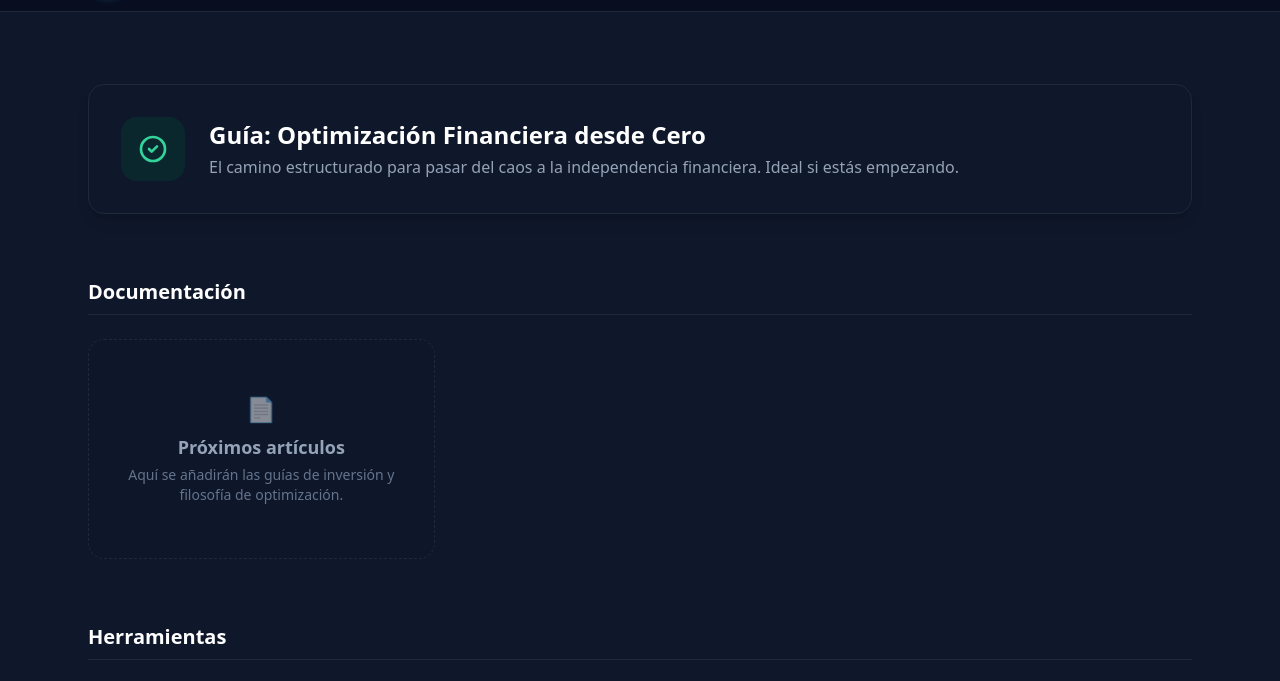
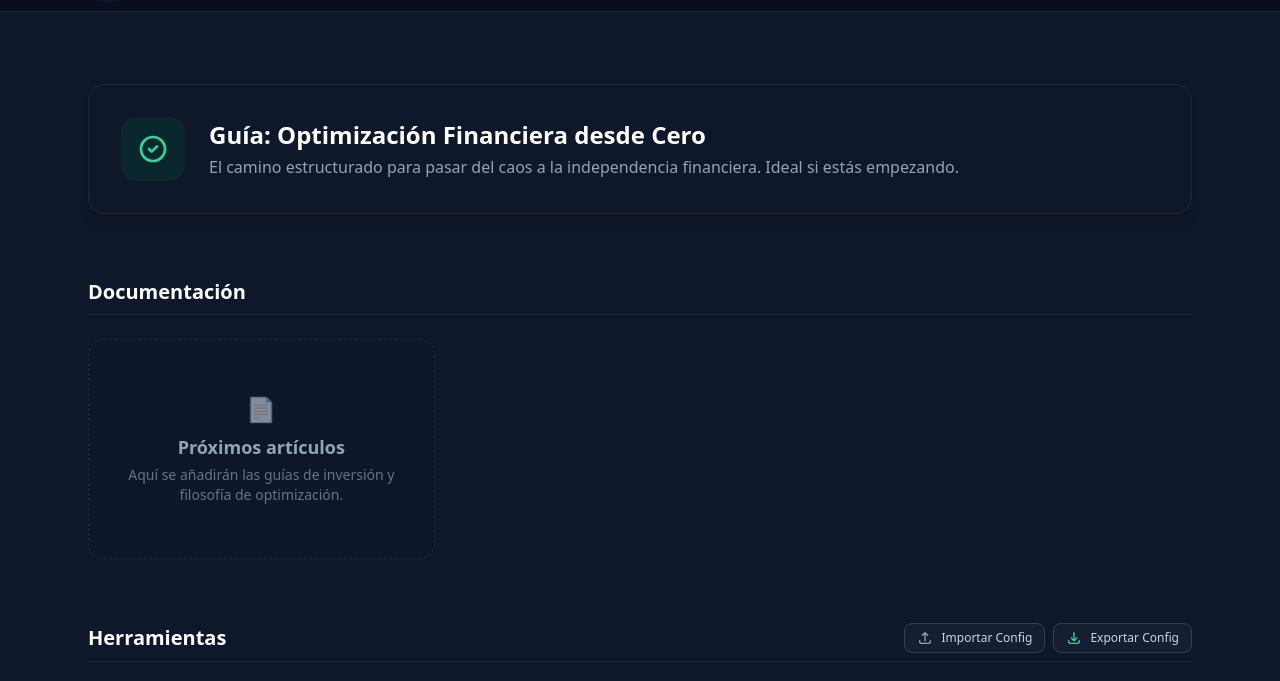
Before and after one commit to manoelfolgueira/manoelfolgueira.es, an Eleventy site: page src/index.njk in a window 1280 px wide. Shown: the part 61-742 px from the top of the page. Built offline with nearby package versions, Linux system fonts and the light colour scheme; Eleventy itself is replaced by a stand-in of ours; files that its build step writes are made by us from their sources.

Commit message:
[feature/dashboard-3] feat: improve dashboard

```diff
--- a/src/index.njk
+++ b/src/index.njk
@@ -5,6 +5,7 @@ title: Panel
 
 <div class="space-y-16 py-6" style="scroll-behavior: smooth;">
 
+    <!-- El bloque protagonista -->
     <a href="/" class="group flex items-center gap-6 p-8 rounded-2xl bg-slate-900 border border-slate-800 hover:border-slate-700 transition shadow-lg">
         <div class="flex-shrink-0 w-16 h-16 rounded-2xl bg-emerald-900/30 flex items-center justify-center text-emerald-400 group-hover:scale-105 transition-transform">
             <svg xmlns="http://www.w3.org/2000/svg" class="h-8 w-8" fill="none" viewBox="0 0 24 24" stroke="currentColor" stroke-width="2">
@@ -17,9 +18,9 @@ title: Panel
         </div>
     </a>
 
+    <!-- SECCIÓN: DOCUMENTACIÓN -->
     <section id="documentacion" class="scroll-mt-24">
         <h3 class="text-xl font-bold text-white mb-6 border-b border-slate-800 pb-2">Documentación</h3>
-
         <div class="grid gap-8 md:grid-cols-2 lg:grid-cols-3">
             <div class="p-8 rounded-2xl bg-slate-900/50 border border-slate-800 border-dashed flex flex-col justify-center items-center text-center min-h-[220px]">
                 <span class="text-2xl mb-2 opacity-50">📄</span>
@@ -29,8 +30,26 @@ title: Panel
         </div>
     </section>
 
+    <!-- SECCIÓN: HERRAMIENTAS -->
     <section id="herramientas" class="scroll-mt-24">
-        <h3 class="text-xl font-bold text-white mb-6 border-b border-slate-800 pb-2">Herramientas</h3>
+        <!-- Cabecera modificada con Botones de Configuración -->
+        <div class="flex flex-col sm:flex-row sm:items-center justify-between mb-6 border-b border-slate-800 pb-2 gap-4">
+            <h3 class="text-xl font-bold text-white">Herramientas</h3>
+            <div class="flex gap-2">
+                <!-- Botón Importar -->
+                <button onclick="document.getElementById('fileImport').click()" class="px-3 py-1.5 text-xs font-medium bg-slate-800/50 hover:bg-slate-700 text-slate-300 rounded-lg border border-slate-700 transition flex items-center gap-2">
+                    <svg xmlns="http://www.w3.org/2000/svg" class="h-4 w-4 text-slate-400" fill="none" viewBox="0 0 24 24" stroke="currentColor"><path stroke-linecap="round" stroke-linejoin="round" stroke-width="2" d="M4 16v1a3 3 0 003 3h10a3 3 0 003-3v-1m-4-8l-4-4m0 0L8 8m4-4v12" /></svg>
+                    Importar Config
+                </button>
+                <!-- Botón Exportar -->
+                <button onclick="exportarConfig()" class="px-3 py-1.5 text-xs font-medium bg-slate-800/50 hover:bg-slate-700 text-slate-300 rounded-lg border border-slate-700 transition flex items-center gap-2">
+                    <svg xmlns="http://www.w3.org/2000/svg" class="h-4 w-4 text-emerald-400" fill="none" viewBox="0 0 24 24" stroke="currentColor"><path stroke-linecap="round" stroke-linejoin="round" stroke-width="2" d="M4 16v1a3 3 0 003 3h10a3 3 0 003-3v-1m-4-4l-4 4m0 0l-4-4m4 4V4" /></svg>
+                    Exportar Config
+                </button>
+                <!-- Input invisible para subir el archivo .json -->
+                <input type="file" id="fileImport" class="hidden" accept=".json" onchange="importarConfig(event)">
+            </div>
+        </div>
 
         <div class="grid gap-8 md:grid-cols-2 lg:grid-cols-3">
             {% set tools = [
@@ -56,7 +75,6 @@ title: Panel
                         <span>{{ item.label }}</span>
                         <span class="inline-block transition-transform group-hover/btn:translate-x-0.5">→</span>
                     </a>
-
                     <a href="{{ item.url }}" target="_blank" rel="noopener noreferrer" class="p-2.5 bg-slate-800/20 hover:bg-slate-800/60 border border-slate-800 hover:border-slate-500 rounded-xl text-slate-400 hover:text-emerald-400 transition" title="Abrir en una pestaña adicional">
                         <svg xmlns="http://www.w3.org/2000/svg" class="h-4 w-4" fill="none" viewBox="0 0 24 24" stroke="currentColor" stroke-width="2.5">
                             <path stroke-linecap="round" stroke-linejoin="round" d="M10 6H6a2 2 0 00-2 2v10a2 2 0 002 2h10a2 2 0 002-2v-4M14 4h6m0 0v6m0-6L10 14" />
@@ -67,5 +85,47 @@ title: Panel
             {% endfor %}
         </div>
     </section>
+</div>
 
-</div>
+<!-- LÓGICA DE EXPORTAR/IMPORTAR: Esto es lo que da vida a los botones de arriba -->
+<script>
+    function exportarConfig() {
+        // Obtenemos la configuración del navegador (o creamos un objeto vacío si no hay nada)
+        const data = localStorage.getItem('mf_apps_config') || '{}';
+
+        // Creamos el archivo virtual
+        const blob = new Blob([data], { type: "application/json" });
+        const url = URL.createObjectURL(blob);
+
+        // Forzamos la descarga del archivo con un enlace temporal
+        const a = document.createElement('a');
+        a.href = url;
+        a.download = "manoelfolgueira_config.json";
+        document.body.appendChild(a);
+        a.click();
+        document.body.removeChild(a);
+        URL.revokeObjectURL(url);
+    }
+
+    function importarConfig(event) {
+        const file = event.target.files[0];
+        if (!file) return;
+
+        const reader = new FileReader();
+        reader.onload = function(e) {
+            try {
+                // Comprobamos si el archivo tiene formato JSON correcto
+                const json = JSON.parse(e.target.result);
+
+                // Lo guardamos en el localStorage global
+                localStorage.setItem('mf_apps_config', JSON.stringify(json));
+                alert("✅ Configuración importada con éxito.\n\nLos datos se aplicarán automáticamente al abrir las herramientas.");
+            } catch (err) {
+                alert("❌ Error: El archivo no tiene el formato correcto.");
+            }
+            // Limpiamos el input por si quieres volver a subir el mismo archivo después
+            event.target.value = '';
+        };
+        reader.readAsText(file);
+    }
+</script>
```
